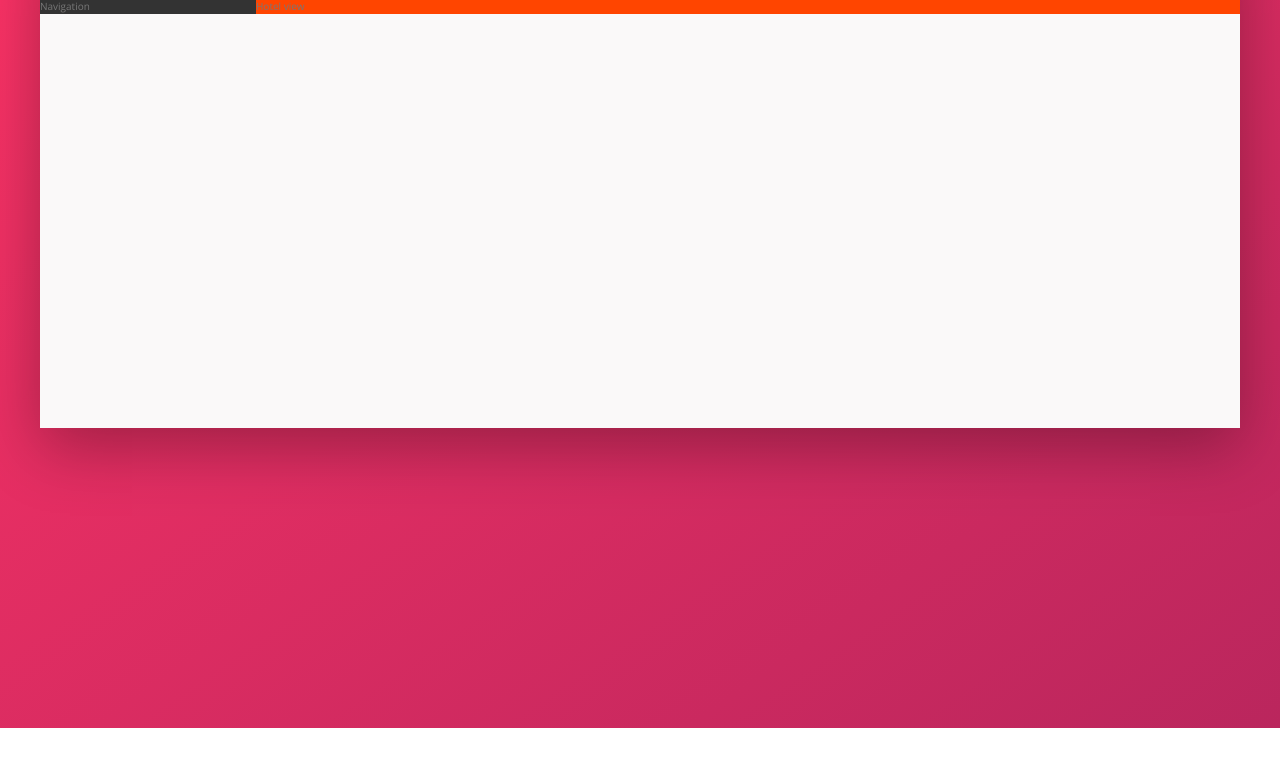
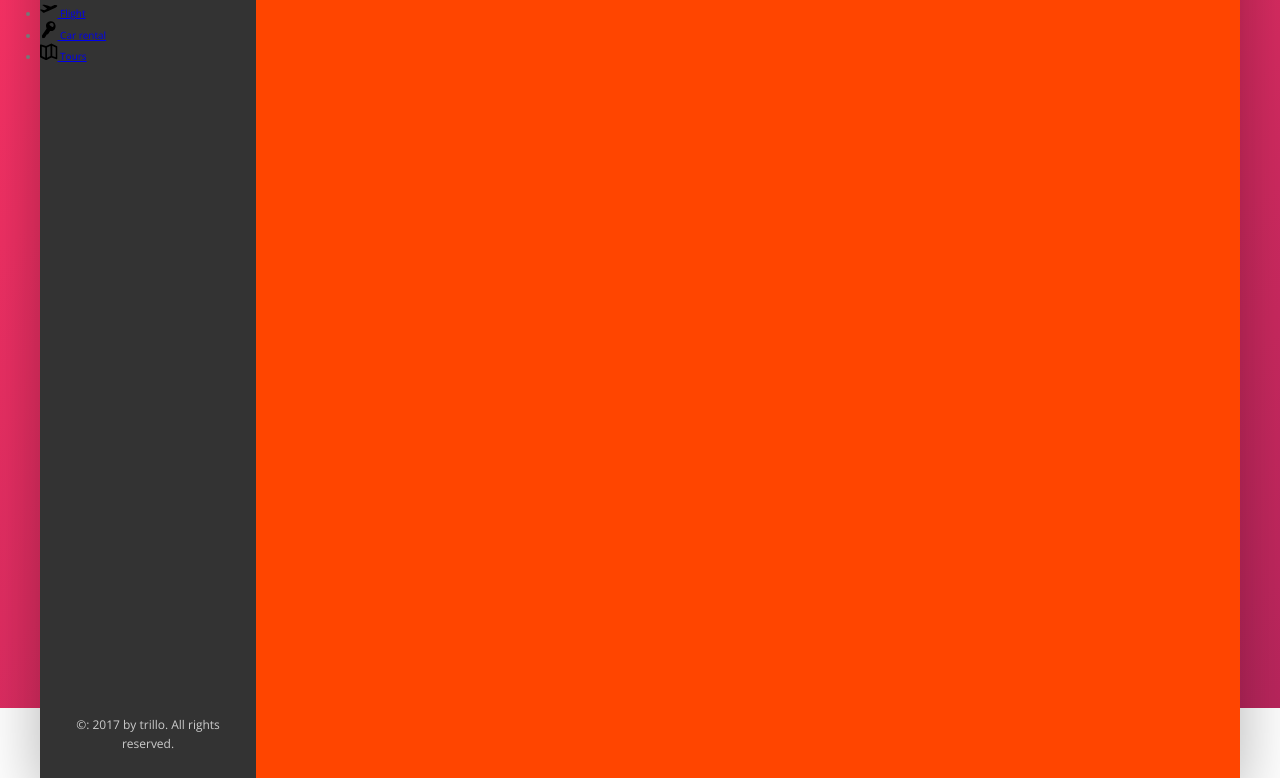
Before and after one commit to ckstn0777/Trillo-Project, a website: page index.html in a window 1280 px wide. Shown: the part 152-930 px from the top of the page. Before the commit the page ends 880 px from the top, so only its background shows below. Drawn offline with nearby package versions, Linux system fonts and the light colour scheme.

Commit message:
v2.0.0
Building the Navigation - Part 1(요소 추가 및 기본 배치)

```diff
--- a/index.html
+++ b/index.html
@@ -54,7 +54,43 @@
       </header>
       <div class="content">
         <nav class="sidebar">
-          Navigation
+          <ul class="side-nav">
+            <li class="side-nav__item">
+              <a href="#" class="side-nav__link">
+                <svg class="side-nav__icon">
+                  <use xlink:href="img/sprite.svg#icon-home"></use>
+                </svg>
+                <span>Hotel</span>
+              </a>
+            </li>
+            <li class="side-nav__item">
+              <a href="#" class="side-nav__link">
+                <svg class="side-nav__icon">
+                  <use xlink:href="img/sprite.svg#icon-aircraft-take-off"></use>
+                </svg>
+                <span>Flight</span>
+              </a>
+            </li>
+            <li class="side-nav__item">
+              <a href="#" class="side-nav__link">
+                <svg class="side-nav__icon">
+                  <use xlink:href="img/sprite.svg#icon-key"></use>
+                </svg>
+                <span>Car rental</span>
+              </a>
+            </li>
+            <li class="side-nav__item">
+              <a href="#" class="side-nav__link">
+                <svg class="side-nav__icon">
+                  <use xlink:href="img/sprite.svg#icon-map"></use>
+                </svg>
+                <span>Tours</span>
+              </a>
+            </li>
+          </ul>
+          <div class="legal">
+            &copy: 2017 by trillo. All rights reserved.
+          </div>
         </nav>
         <main class="hotel-view">
           Hotel view
--- a/sass/_components.scss
+++ b/sass/_components.scss
@@ -115,3 +115,27 @@
     margin-right: 1rem;
   }
 }
+
+//////////////////////////////////////////
+// SIDE NAVIGATION
+.side-nav {
+  &__item {
+  }
+
+  &__link {
+  }
+
+  &__icon {
+    width: 1.75rem;
+    height: 1.75rem;
+  }
+}
+
+//////////////////////////////////////////
+// LEGAL TEXT
+.legal {
+  font-size: 1.2rem;
+  text-align: center;
+  color: var(--color-grey-light-4);
+  padding: 2.5rem;
+}
--- a/sass/_layout.scss
+++ b/sass/_layout.scss
@@ -1,6 +1,6 @@
 .container {
   max-width: 120rem; // 최대 너비
-  margin: 8rem auto;
+  margin: 6rem auto;
   background-color: var(--color-grey-light-1);
   box-shadow: var(--shadow-dark);
 
@@ -26,11 +26,16 @@
   background-color: var(--color-grey-dark-1);
 
   flex: 0 0 18%; // grow - shrink - basis
+
+  display: flex;
+  flex-direction: column;
+  justify-content: space-between;
 }
 
 .hotel-view {
   background-color: #fff;
   background-color: orangered;
+  height: 80rem;
 
   flex: 1; // flex: 1 1 0 이랑 같은 의미.
   // basis은 기본이 auto이지만 flex에서는 그 값을 생략할 경우 0이 적용된다고 함
```
Also changed, not shown: css/style.css.
